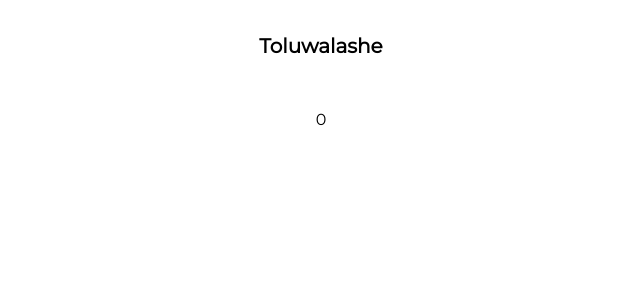
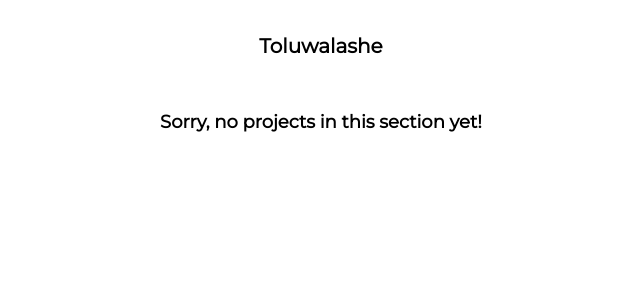
Before and after one commit to Toluwaa-o/Tolu-Portfolio-DataScience, a Next.js app: page /about in a window 1280 px wide. Shown: the top 300 px of the page, without its empty margins (319-959 px from the left). Built offline with nearby package versions, Linux system fonts and the light colour scheme.

Commit message:
not found message

```diff
--- a/app/[slug]/page.js
+++ b/app/[slug]/page.js
@@ -48,9 +48,17 @@ const Page = ({ params: { slug } }) => {
         </span>
       )}
 
-      <div className="flex flex-col items-center gap-8 md:overflow-scroll md:h-[85vh] md:pb-[20vh]" id="scrollable">
-        {portfolioData.length &&
-          portfolioData.map((data) => <Project key={data.name} {...data} />)}
+      <div
+        className="flex flex-col items-center gap-8 md:overflow-scroll md:h-[85vh] md:pb-[20vh]"
+        id="scrollable"
+      >
+        {portfolioData.length ? (
+          portfolioData.map((data) => <Project key={data.name} {...data} />)
+        ) : (
+          <h1 className="text-lg font-bold text-center">
+            Sorry, no projects in this section yet!
+          </h1>
+        )}
       </div>
     </div>
   );
```
